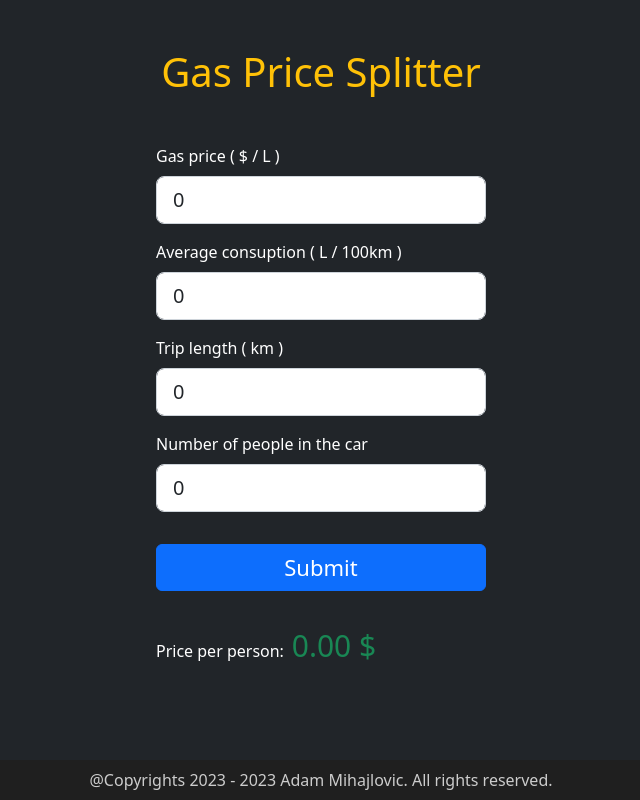
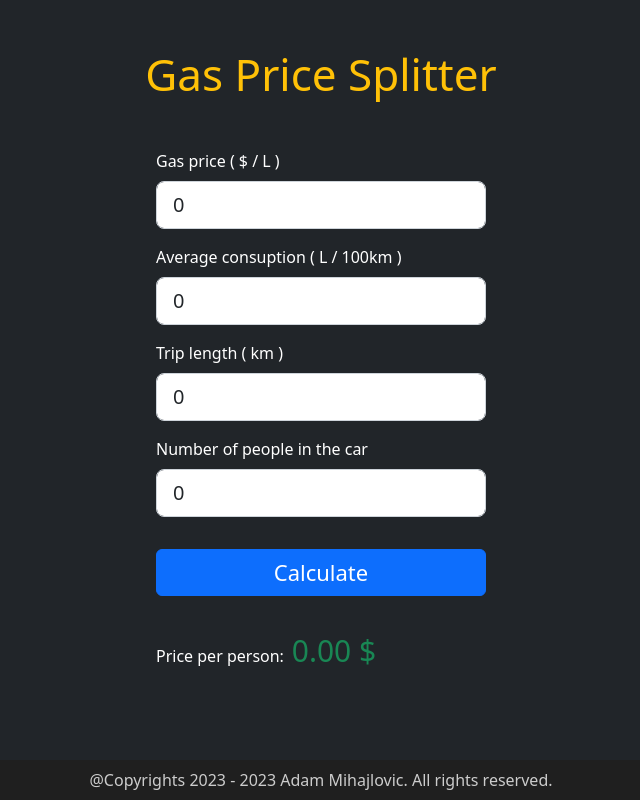
Before and after one commit to Funnyadd/gas-calculator, a React (Create React App) app: page / in a window 1280 px wide. Shown: the whole page, without its empty margins (319-959 px from the left). Built offline with nearby package versions, Linux system fonts and the light colour scheme.

Commit message:
updated submit button

```diff
--- a/src/App.js
+++ b/src/App.js
@@ -38,7 +38,7 @@ const setField = (field, value) => {
   return (
     <>
       <div className='App d-flex flex-column align-items-center'>
-        <h1 className='mt-5 mb-5 text-warning' style={{'font-size':'40px'}}>Gas Price Splitter</h1>
+        <h1 className='mt-5 mb-5 text-warning' style={{'font-size':'44px'}}>Gas Price Splitter</h1>
 
         <Form onSubmit={calculateSplitPrice}>
           <Form.Group className="mb-3" controlId="formBasicGasPrice">
@@ -61,13 +61,12 @@ const setField = (field, value) => {
             <Form.Control size="lg" type="number" placeholder="enter number of people" value={form.numberOfPeople} onChange={e => setField("numberOfPeople", e.target.value)} />
           </Form.Group>
 
-          <Button className="mb-3 w-100 mt-3" style={{'font-size':'22px'}} variant="primary" type="submit">Submit</Button>
+          <Button className="mb-3 w-100 mt-3" style={{'font-size':'22px'}} variant="primary" type="submit">Calculate</Button>
 
           <Form.Group className="mt-3" controlId="formBasicNumberOfPeople">
             <Form.Label className="text-white">Price per person: </Form.Label>
             <Form.Text className="answerText text-success" style={{'font-size':'30px'}}> {form.answer.toFixed(2)} $</Form.Text>
           </Form.Group>
-
         </Form>
       </div>
 
```
